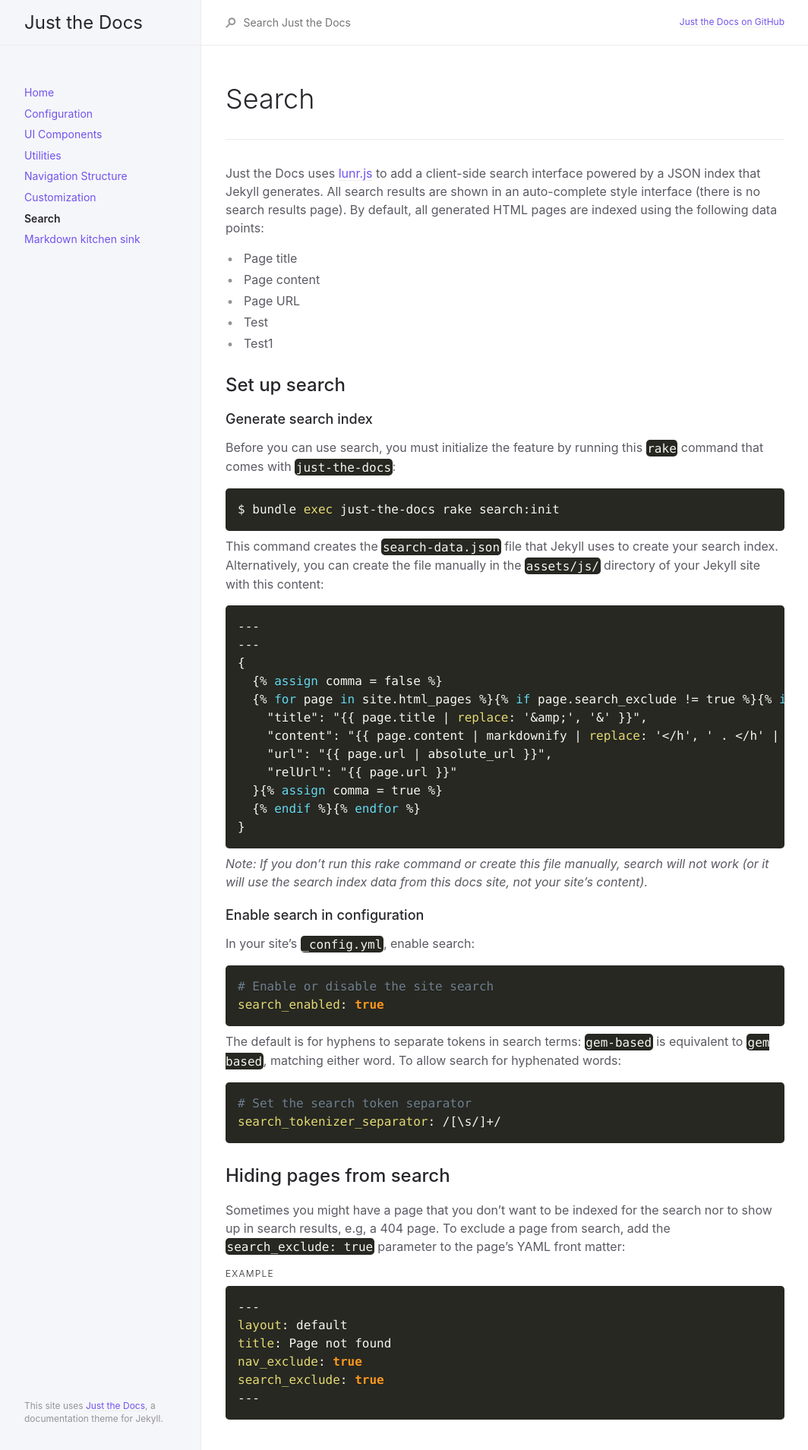
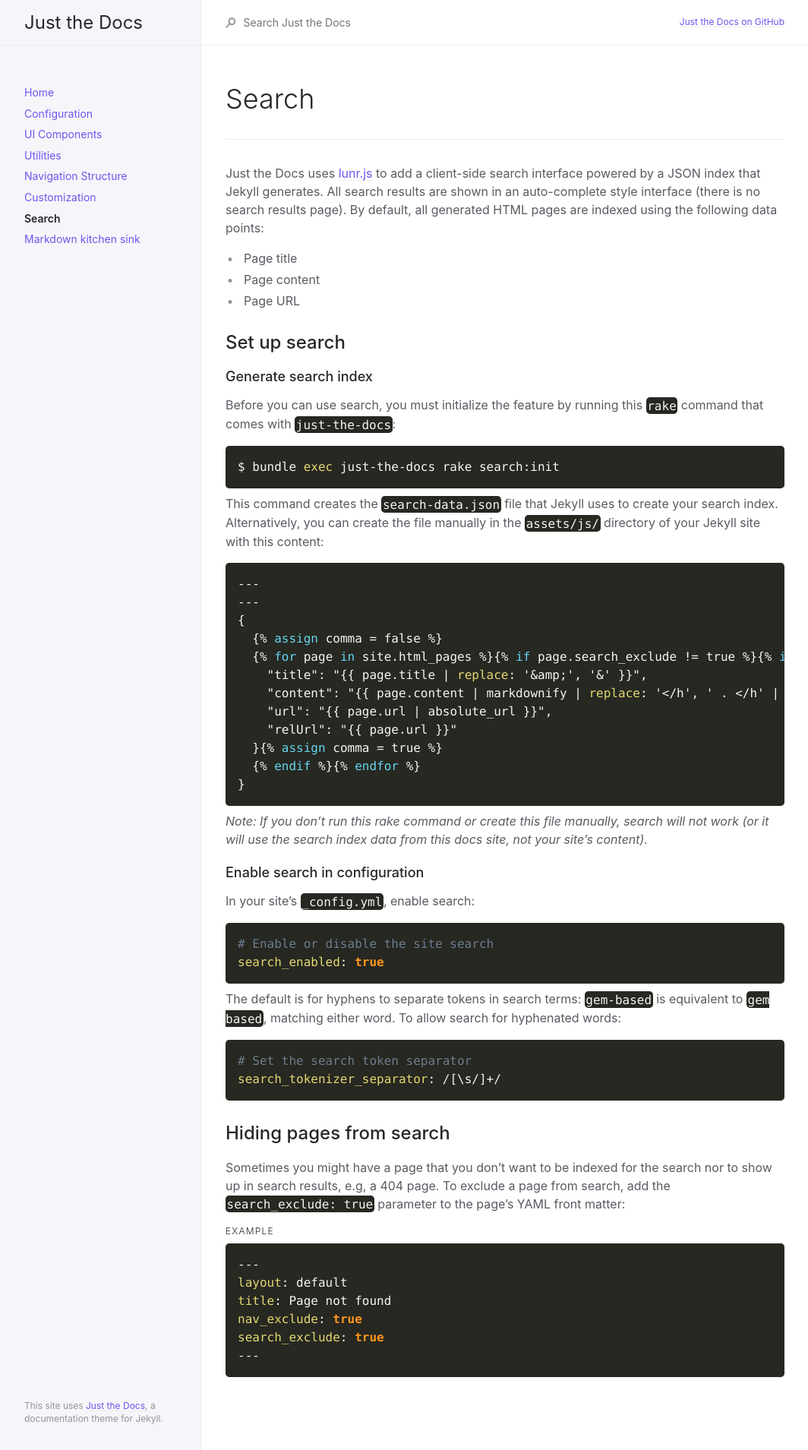
Before and after one commit to ivancheban/justdocs, a Jekyll site: the page built from docs/search.md, in a window 1280 px wide. Shown: the whole page at 76% size, without its empty margins (107-1171 px from the left). Built offline with Jekyll 4.4.1, drawn with Linux system fonts in a browser that asks for light colours; comment, search, counter and statistics services are not loaded.

Commit message:
Update from Forestry.io Ivan Cheban updated docs/search.md

```diff
--- a/docs/search.md
+++ b/docs/search.md
@@ -15,8 +15,6 @@ Just the Docs uses [lunr.js](http://lunrjs.com) to add a client-side search inte
 * Page title
 * Page content
 * Page URL
-* Test
-* Test1
 
 ## Set up search
 
```
